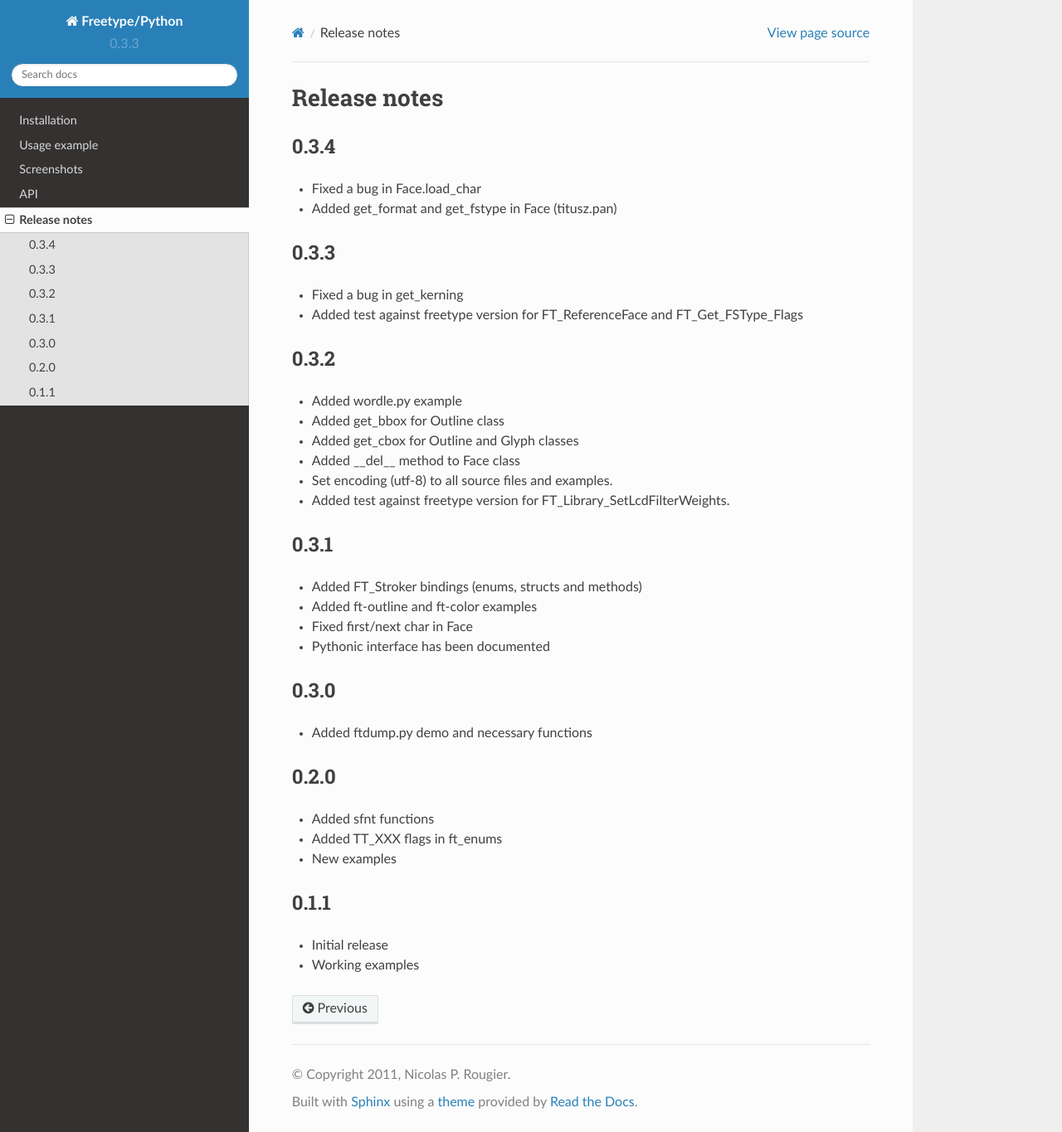
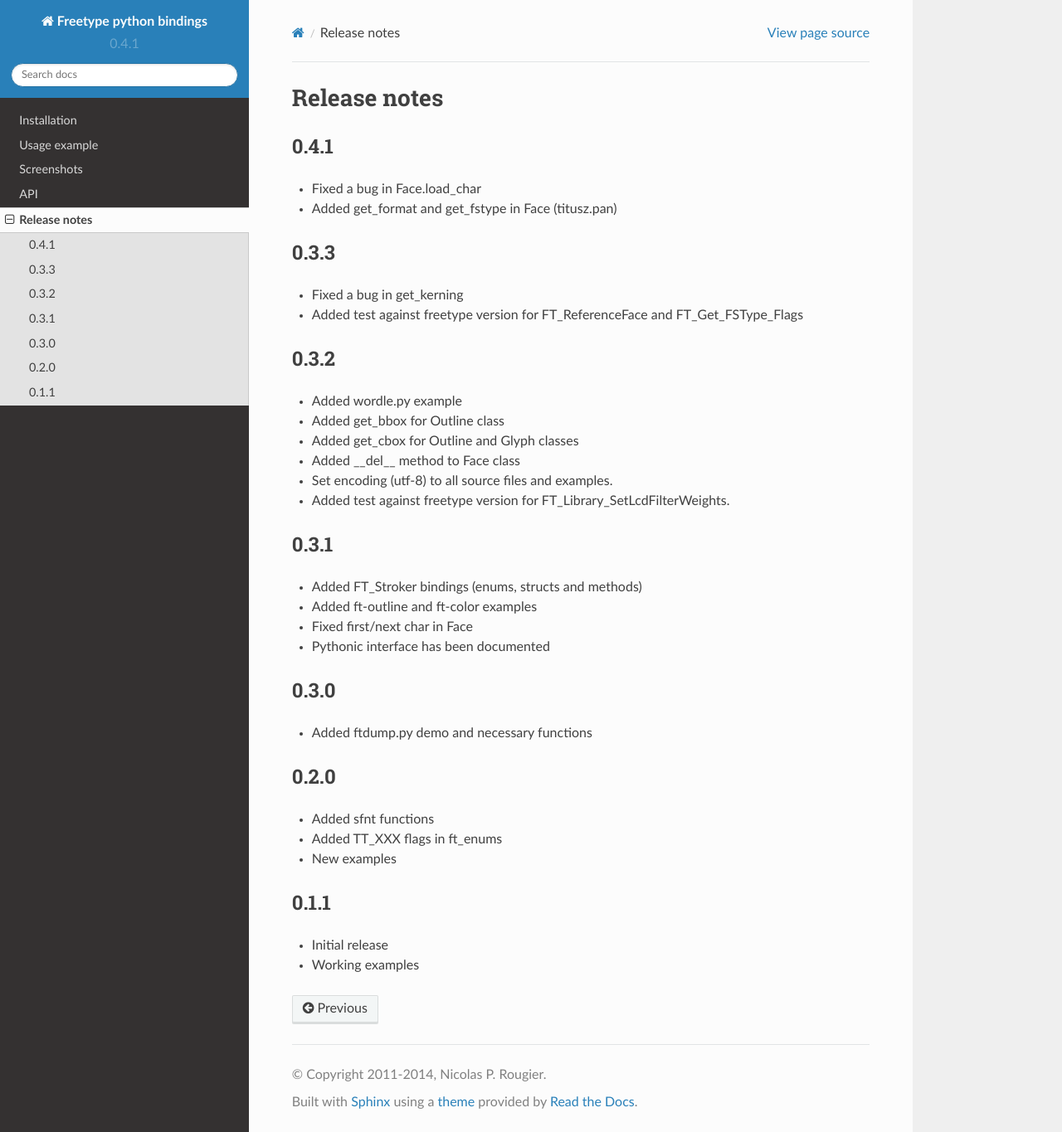
Before and after one commit to rougier/freetype-py, a Sphinx documentation site: the page built from doc/notes.rst, in a window 1280 px wide and 1365 px high. Shown: the whole window at 83% size. Built offline with Sphinx 7.4.7 and the Read the Docs theme 2.0.0, drawn with Linux system fonts in a browser that asks for light colours.

Commit message:
Fix version info

```diff
--- a/NOTES.txt
+++ b/NOTES.txt
@@ -1,4 +1,4 @@
-Release notes for 0.3.3
+Release notes for 0.4.1
 =======================
 * Fixed a bug in Face.load_char
 * Added get_format and get_fstype in Face (titusz.pan)
--- a/doc/conf.py
+++ b/doc/conf.py
@@ -40,17 +40,17 @@ source_suffix = '.rst'
 master_doc = 'index'
 
 # General information about the project.
-project = u'Freetype/Python'
-copyright = u'2011, Nicolas P. Rougier'
+project = u'Freetype python bindings'
+copyright = u'2011-2014, Nicolas P. Rougier'
 
 # The version info for the project you're documenting, acts as replacement for
 # |version| and |release|, also used in various other places throughout the
 # built documents.
 #
 # The short X.Y version.
-version = '0.3.3'
+version = '0.4.1'
 # The full version, including alpha/beta/rc tags.
-release = '0.3.3'
+release = '0.4.1'
 
 # The language for content autogenerated by Sphinx. Refer to documentation
 # for a list of supported languages.
@@ -186,7 +186,7 @@ htmlhelp_basename = 'FreetypePythondoc'
 # Grouping the document tree into LaTeX files. List of tuples
 # (source start file, target name, title, author, documentclass [howto/manual]).
 latex_documents = [
-  ('index', 'FreetypePython.tex', u'Freetype/Python Documentation',
+  ('index', 'FreetypePython.tex', u'Freetype Python Documentation',
    u'Nicolas P. Rougier', 'manual'),
 ]
 
@@ -219,6 +219,6 @@ latex_documents = [
 # One entry per manual page. List of tuples
 # (source start file, name, description, authors, manual section).
 man_pages = [
-    ('index', 'freetypepython', u'Freetype/Python Documentation',
+    ('index', 'freetypepython', u'Freetype Python Documentation',
      [u'Nicolas P. Rougier'], 1)
 ]
--- a/doc/notes.rst
+++ b/doc/notes.rst
@@ -2,7 +2,7 @@
 Release notes
 =============
 
-0.3.4
+0.4.1
 =====
 * Fixed a bug in Face.load_char
 * Added get_format and get_fstype in Face (titusz.pan)
--- a/setup.py
+++ b/setup.py
@@ -10,7 +10,7 @@ setup( name        = 'freetype-py',
        description = 'Freetype python bindings',
        author      = 'Nicolas P. Rougier',
        author_email= 'Nicolas.Rougier@inria.fr',
-       url         = 'http://code.google.com/p/freetype-py/',
+       url         = 'https://github.com/rougier/freetype-py',
        packages    = ['freetype', 'freetype.ft_enums'],
        data_files  = ['examples/Vera.ttf',],
        classifiers = [
```
